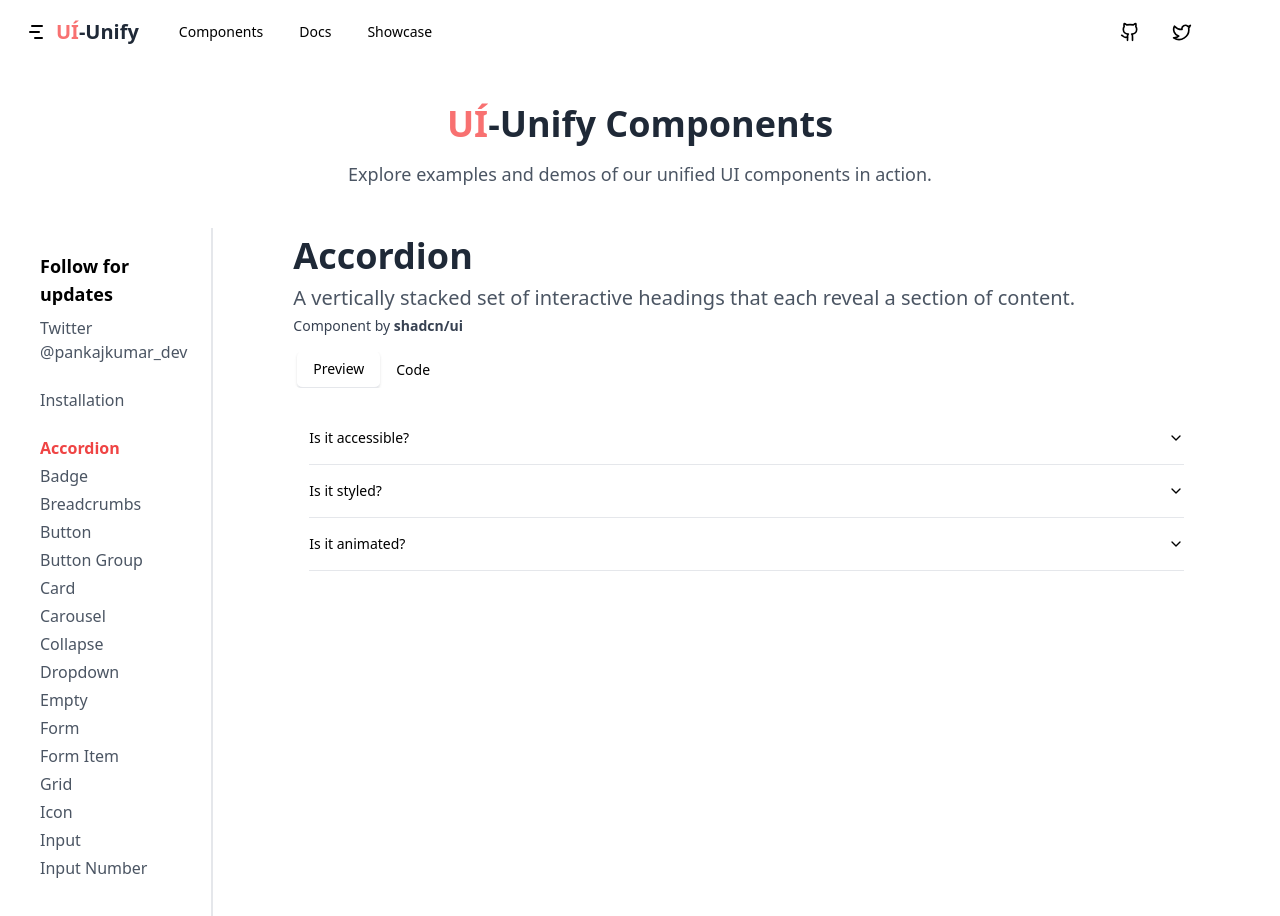
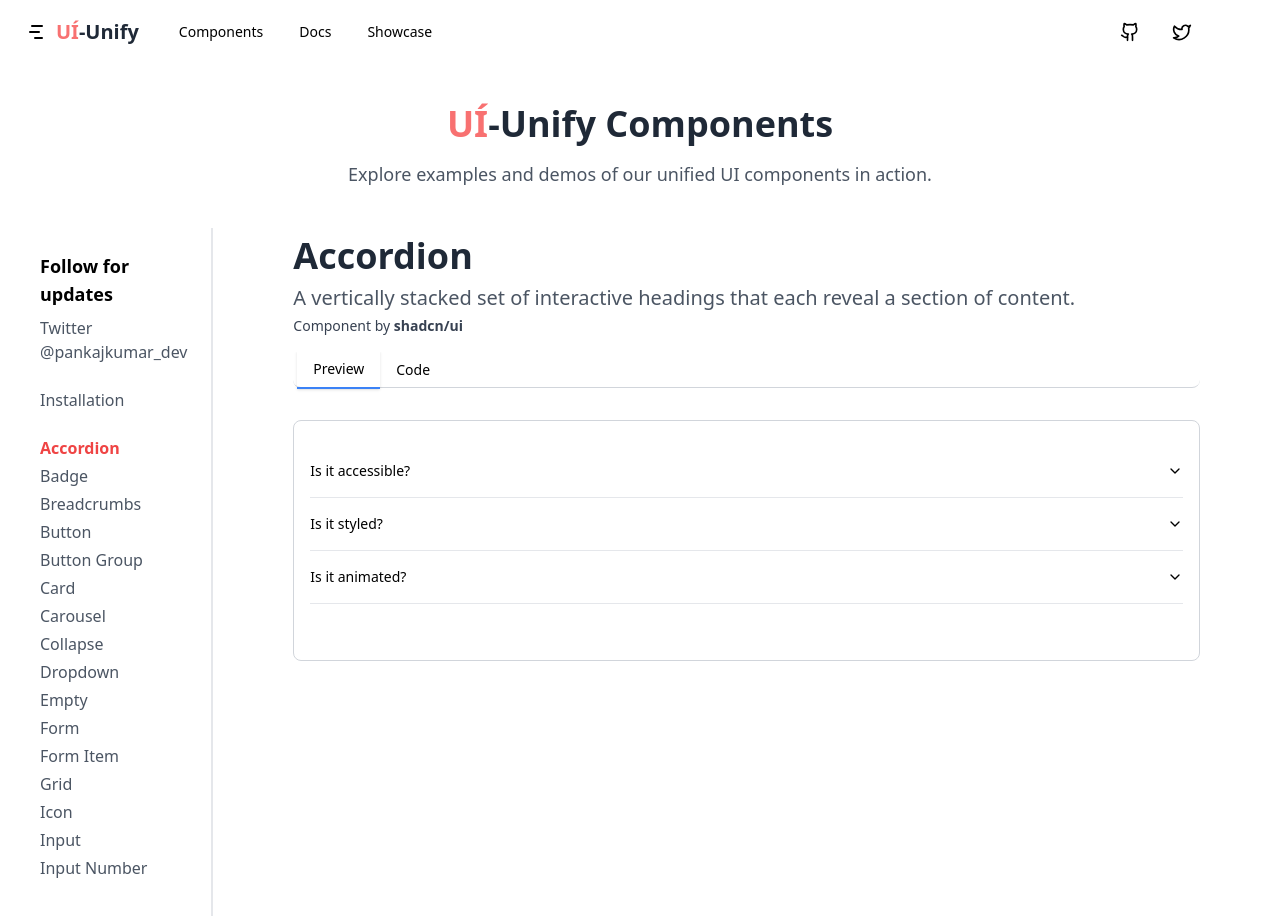
Before and after one commit to rishavchand/ui-unify, a Next.js app: page /components/Accordion in a window 1280 px wide. Shown: the top 916 px of the page. Built offline with nearby package versions, Linux system fonts and the light colour scheme.

Commit message:
feat: replace Tab component with CodePreview for enhanced code display and interaction

```diff
--- a/app/(components)/components/Accordion/page.tsx
+++ b/app/(components)/components/Accordion/page.tsx
@@ -1,7 +1,7 @@
 import H1 from '@/components/ui/heading';
 import P2 from '@/components/ui/Paragraph';
 import P1 from '@/components/ui/Paragraph1';
-import { Tab } from '@/components/ui/Tab';
+import { CodePreview } from '@/components/ui/CodePreview';
 
 import React from 'react';
 import { AccordionDemo } from '../preview/AccordianDemo';
@@ -26,8 +26,8 @@ const page = () => {
           <P2 Lib="shadcn/ui" />
         </div>
       </div>
-      <div className="mt-4 w-full  h-96 overflow-auto">
-        <Tab
+      <div className="mt-4 w-full max-h-full overflow-auto">
+        <CodePreview
           tab1Name="Preview"
           tab1Content={
             <div>
@@ -38,26 +38,39 @@ const page = () => {
           tab2Content={
             <div className="">
               <CodeBlockDemo
-                code={`const DummyComponent = () => {
-  const [count, setCount] = React.useState(0);
+                code={`import {
+  Accordion,
+  AccordionContent,
+  AccordionItem,
+  AccordionTrigger,
+} from "@/components/ui/accordion"
 
-  const handleClick = () => {
-    setCount(prev => prev + 1);
-  };
-
+export function AccordionDemo() {
   return (
-    <div className="p-4 border rounded-lg">
-      <h2 className="text-xl font-bold mb-4">Fights Counter</h2>
-      <p className="mb-2">Fight Club Fights Count: {count}</p>
-      <button
-        onClick={handleClick}
-        className="px-4 py-2 bg-blue-500 text-white rounded hover:bg-blue-600"
-      >
-        Increment
-      </button>
-    </div>
-  );
-};
+    <Accordion type="single" collapsible className="w-full">
+      <AccordionItem value="item-1">
+        <AccordionTrigger>Is it accessible?</AccordionTrigger>
+        <AccordionContent>
+          Yes. It adheres to the WAI-ARIA design pattern.
+        </AccordionContent>
+      </AccordionItem>
+      <AccordionItem value="item-2">
+        <AccordionTrigger>Is it styled?</AccordionTrigger>
+        <AccordionContent>
+          Yes. It comes with default styles that matches the other
+          components&apos; aesthetic.
+        </AccordionContent>
+      </AccordionItem>
+      <AccordionItem value="item-3">
+        <AccordionTrigger>Is it animated?</AccordionTrigger>
+        <AccordionContent>
+          Yes. It&apos;s animated by default, but you can disable it if you
+          prefer.
+        </AccordionContent>
+      </AccordionItem>
+    </Accordion>
+  )
+}
 `}
                 filename="DummyComponent.tsx"
                 highlightLines={[]}
--- /dev/null
+++ b/components/ui/CodePreview.tsx
@@ -0,0 +1,42 @@
+import { Tabs, TabsContent, TabsList, TabsTrigger } from '@/components/ui/tabs';
+
+interface TabsProps {
+  tab1Name: string;
+  tab1Content: React.ReactNode;
+  tab2Name: string;
+  tab2Content: React.ReactNode;
+}
+
+export function CodePreview({
+  tab1Name,
+  tab1Content,
+  tab2Name,
+  tab2Content,
+}: TabsProps) {
+  return (
+    <Tabs defaultValue={tab1Name} className="overflow-hidden h-full">
+      <TabsList className="flex w-full justify-start border-b border-gray-300 dark:border-gray-700">
+        <TabsTrigger
+          value={tab1Name}
+          className="px-4 py-2 border-b-2 border-transparent data-[state=active]:border-b-blue-500 dark:data-[state=active]:border-b-blue-400 data-[state=active]:rounded-none"
+        >
+          {tab1Name}
+        </TabsTrigger>
+        <TabsTrigger
+          value={tab2Name}
+          className="px-4 py-2 data-[state=active]:border-b-2 data-[state=active]:border-b-blue-500 dark:data-[state=active]:border-b-blue-400 data-[state=active]:rounded-none"
+        >
+          {tab2Name}
+        </TabsTrigger>
+      </TabsList>
+      <div className="mt-8 pb-10 border max-h-96 border-gray-300 dark:border-gray-700 rounded-lg ">
+        <TabsContent className="p-4  h-full overflow-auto " value={tab1Name}>
+          {tab1Content}
+        </TabsContent>
+        <TabsContent className="p-4 h-full overflow-auto " value={tab2Name}>
+          {tab2Content}
+        </TabsContent>
+      </div>
+    </Tabs>
+  );
+}
--- a/components/ui/Tab.tsx
+++ /dev/null
@@ -1,42 +0,0 @@
-import { Tabs, TabsContent, TabsList, TabsTrigger } from '@/components/ui/tabs';
-
-interface TabsProps {
-  tab1Name: string;
-  tab1Content: React.ReactNode;
-  tab2Name: string;
-  tab2Content: React.ReactNode;
-}
-
-export function Tab({
-  tab1Name,
-  tab1Content,
-  tab2Name,
-  tab2Content,
-}: TabsProps) {
-  return (
-    <Tabs defaultValue={tab1Name} className="overflow-hidden">
-      <TabsList className="flex w-auto overflow-hidden justify-start">
-        <TabsTrigger
-          value={tab1Name}
-          className="px-4 py-2 rounded-t-md data-[state=active]:bg-muted data-[state=active]:border-b-2   data-[state=active]:border-b-active dark:data-[state=active]:bg-dark-muted dark:data-[state=active]:border-b-dark-active"
-        >
-          {tab1Name}
-        </TabsTrigger>
-        <TabsTrigger
-          value={tab2Name}
-          className="px-4 py-2 rounded-t-md data-[state=active]:bg-muted data-[state=active]:border-b-2 data-[state=active]:border-b-active dark:data-[state=active]:bg-dark-muted dark:data-[state=active]:border-b-dark-active"
-        >
-          {tab2Name}
-        </TabsTrigger>
-      </TabsList>
-      <div className="overflow-auto h-full">
-        <TabsContent className="p-4" value={tab1Name}>
-          {tab1Content}
-        </TabsContent>
-        <TabsContent className="p-4" value={tab2Name}>
-          {tab2Content}
-        </TabsContent>
-      </div>
-    </Tabs>
-  );
-}
```
